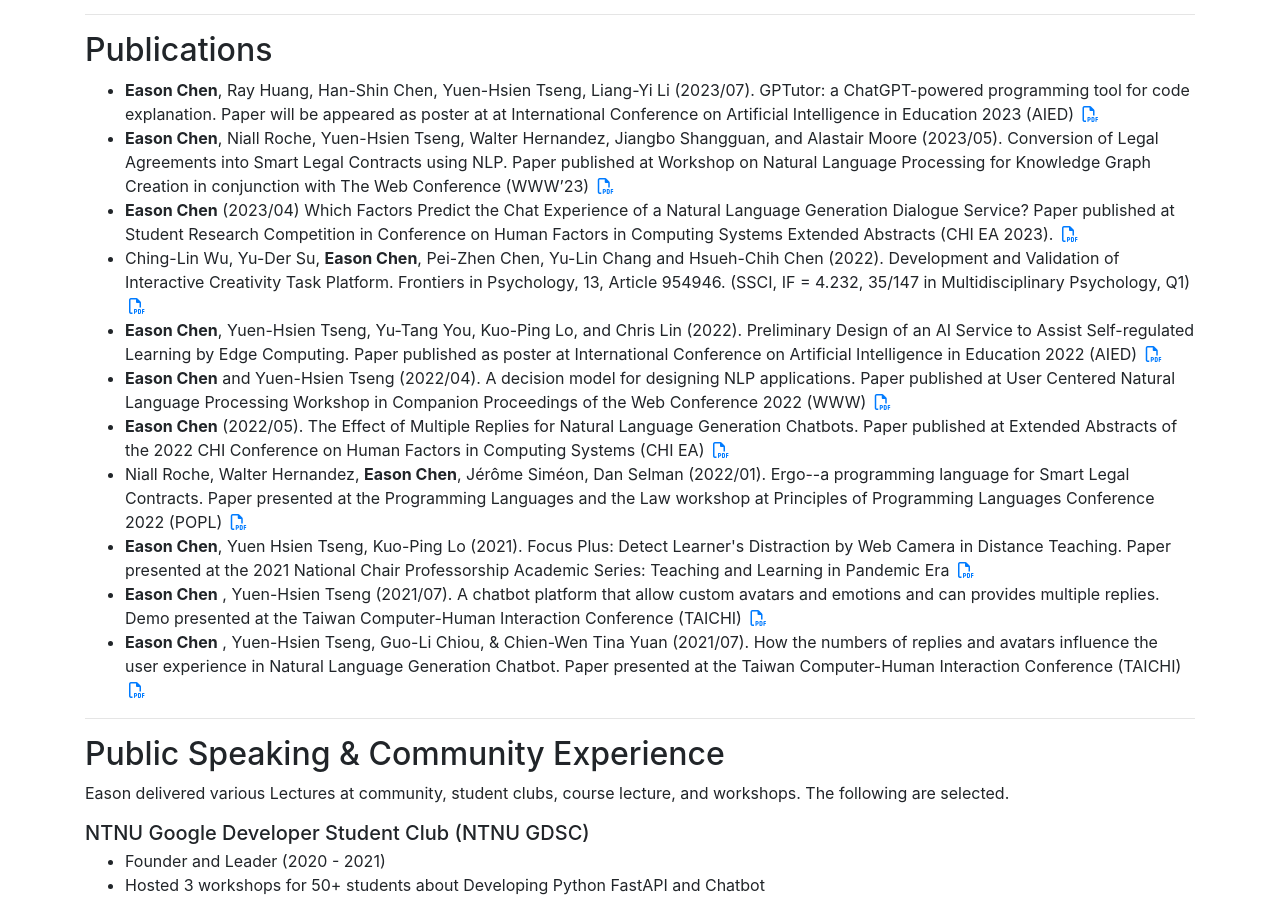
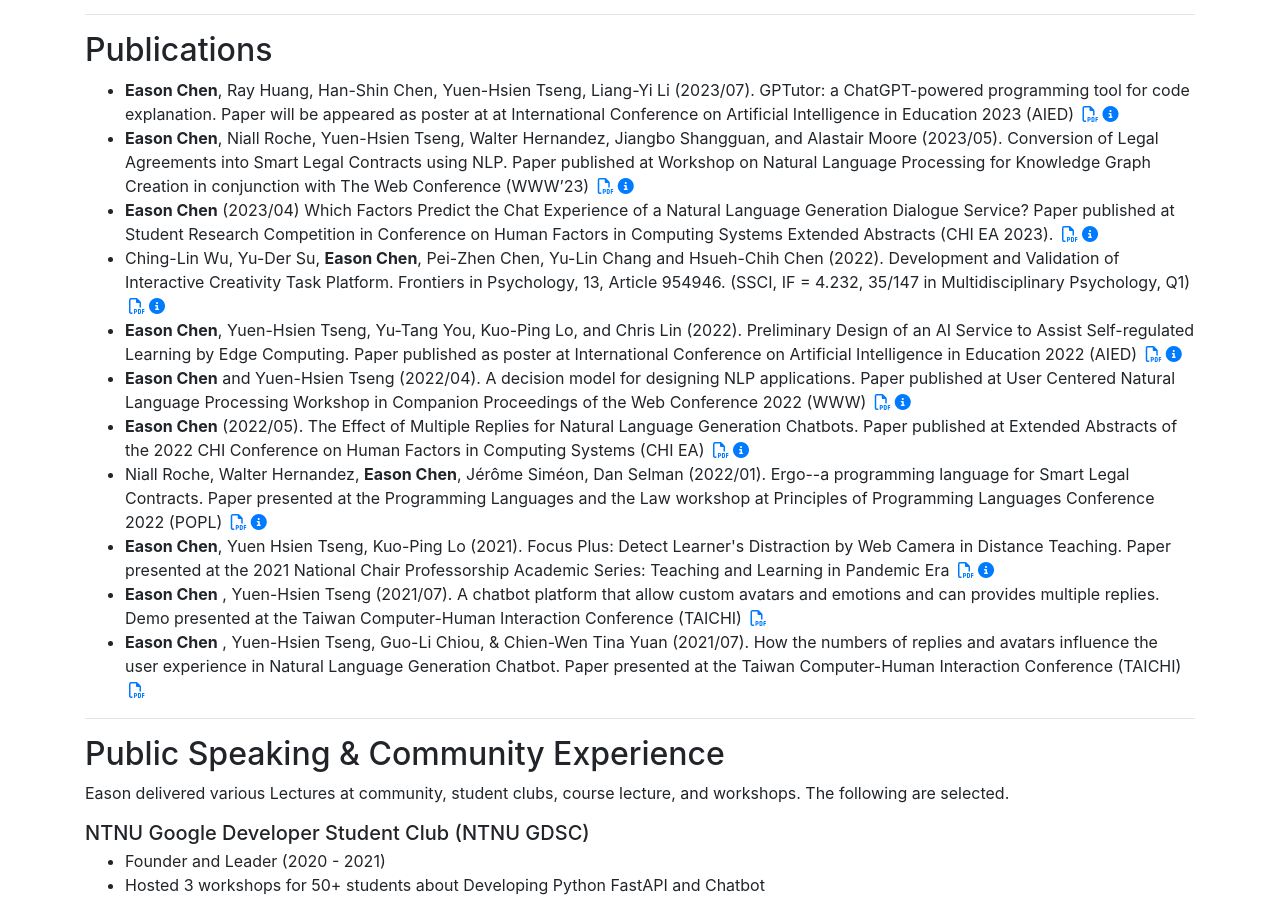
Before and after one commit to EasonC13/CV_Academic, a Nuxt app: page / in a window 1280 px wide. Shown: the part 2371-3271 px from the top of the page. Built offline with nearby package versions, Linux system fonts and the light colour scheme.

Commit message:
add: DOI

```diff
--- a/components/Publications.vue
+++ b/components/Publications.vue
@@ -8,13 +8,25 @@
           class="markdown_inline"
         ></span>
         <span v-if="paper.pdf_link">
-          <a :href="paper.pdf_link" target="_blank" class="link-primary">
+          <a
+            :href="paper.pdf_link"
+            target="_blank"
+            class="link-primary"
+            title="Paper PDF"
+          >
             <i class="fa fa-file-pdf-o ml-1"></i>
           </a>
         </span>
-        <!-- <span v-if="paper.doi">
-          <a :href="paper.doi" target="_blank" class="link-primary"> [doi] </a>
-        </span> -->
+        <span v-if="paper.doi">
+          <a
+            :href="paper.doi"
+            target="_blank"
+            class="link-primary"
+            title="Paper DOI"
+          >
+            <i class="fa fa-info-circle ml-1"></i>
+          </a>
+        </span>
       </li>
     </ul>
   </div>
```
